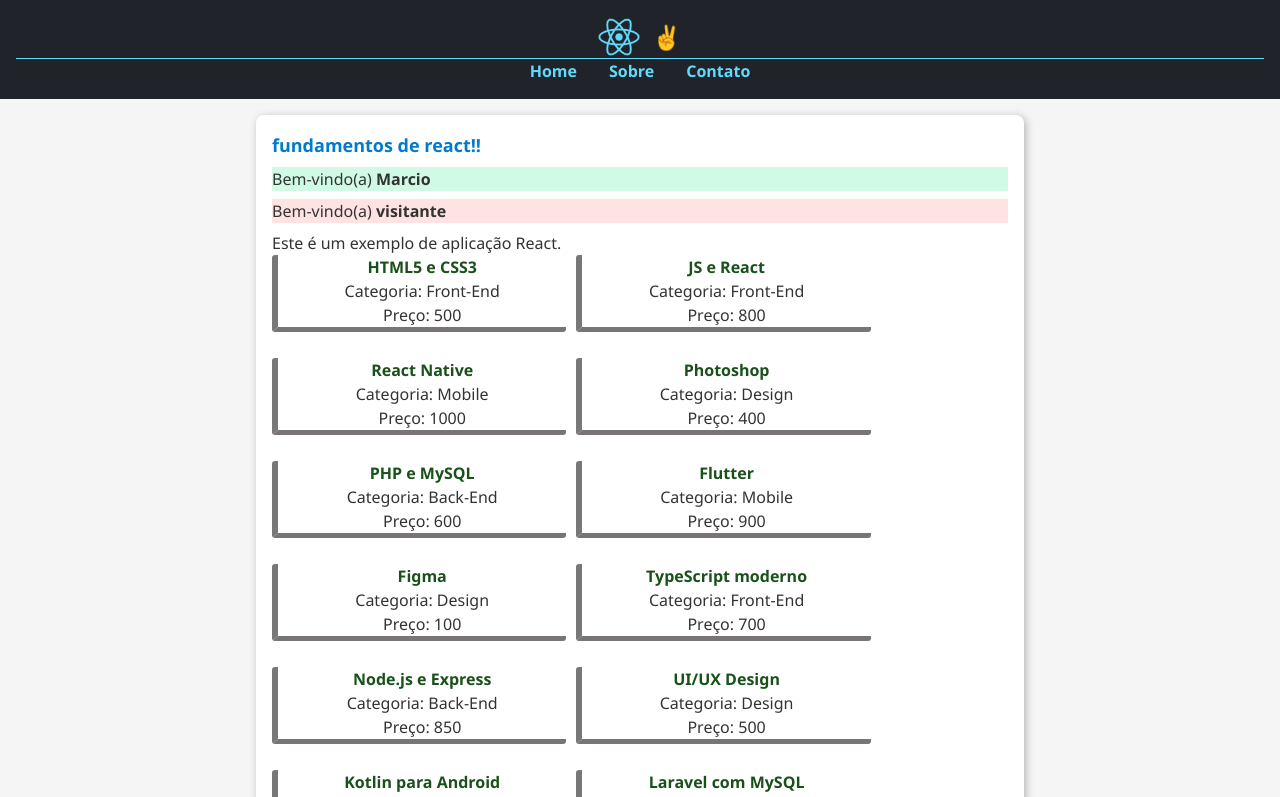
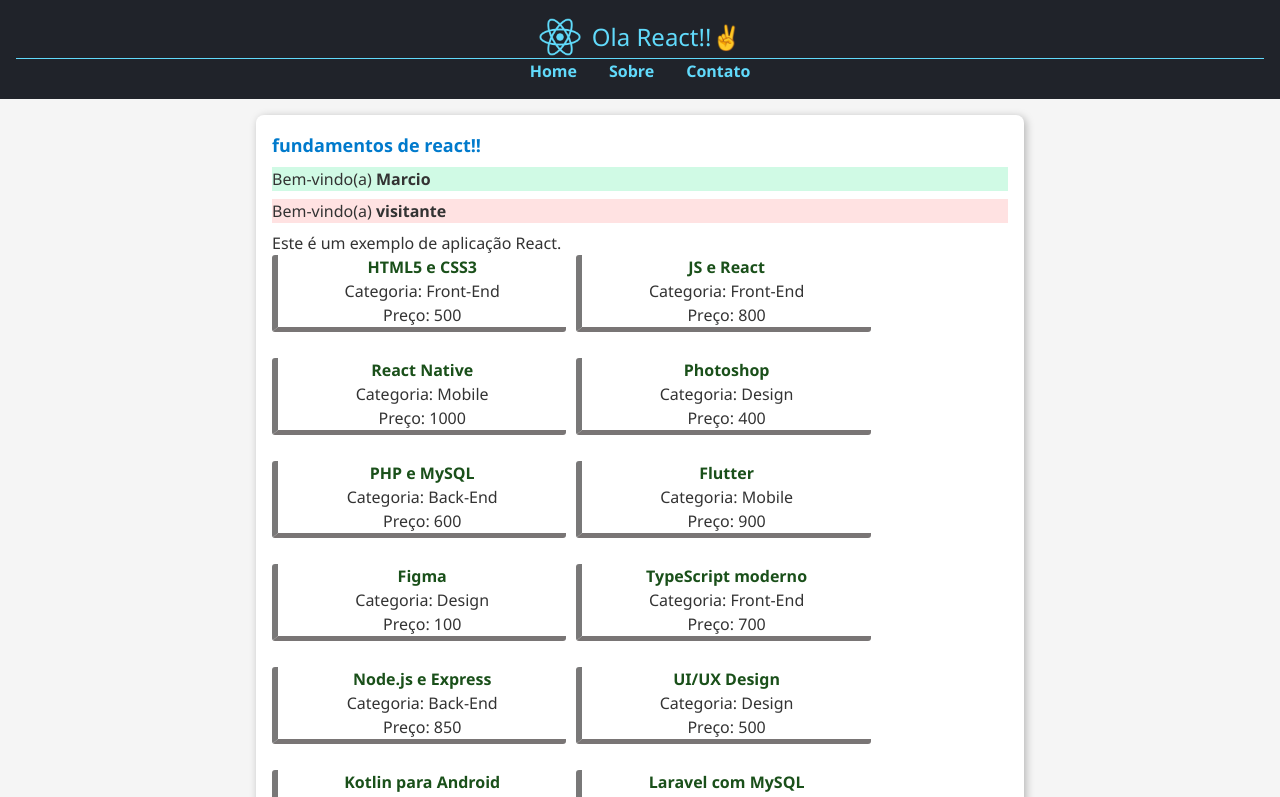
Before and after one commit to Moreira-Marcio/react-fundamentos, a React (Vite) app: page / in a window 1280 px wide. Shown: the top 797 px of the page. Built offline with nearby package versions, Linux system fonts and the light colour scheme.

Commit message:
adiciona call back e usa setTitulo

```diff
--- a/src/components/Cabecalho/Cabecalho.tsx
+++ b/src/components/Cabecalho/Cabecalho.tsx
@@ -9,11 +9,14 @@ import estilos from "./Cabecalho.module.css";
 export default function Cabecalho() {
   // aqui definimos uma chamada de uma função especial do react: useState. Esta e outras funções iniciadas com o prefixo 'use' são conhecidos como react hooks
   //no cado do useState, usando desestruturação,criamos uma constate que representa o valor do state (titulo) e uma função responsavel por atualizar o useState(setTitulo)
-  const [titulo, setTitulo] = useState();
+  const [titulo, setTitulo] = useState("Ola React!!");
+  const alternarTitulo = () => {
+    setTitulo("Experimentanto States!");
+  };
 
   return (
     <header className={estilos.topoSite}>
-      <h1 onClick={() => alert("ola!!")} className={estilos.titulo}>
+      <h1 onClick={alternarTitulo} className={estilos.titulo}>
         <img className={estilos.logo} src={logo} alt="" /> {titulo}✌️
       </h1>
       <hr />
```
